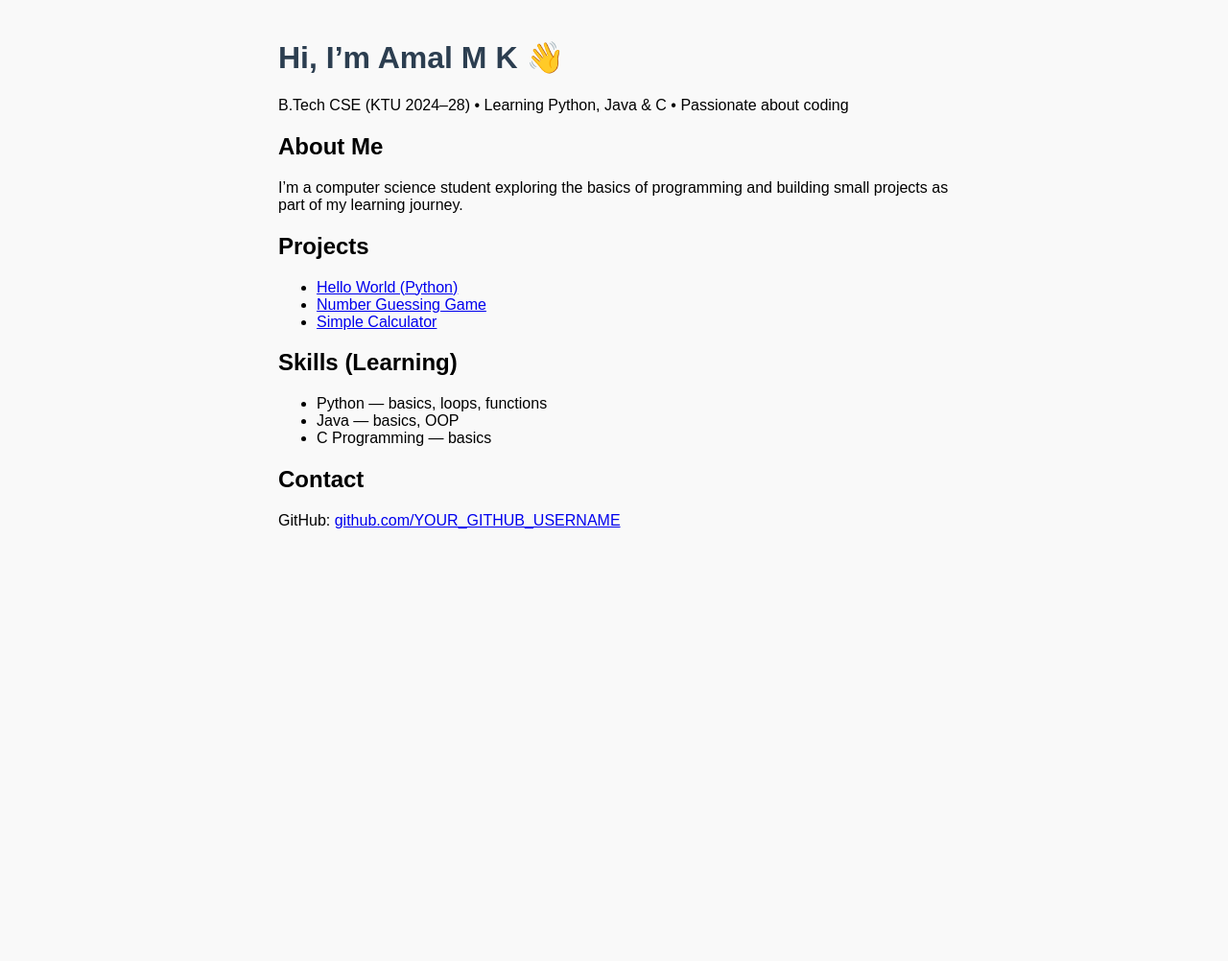
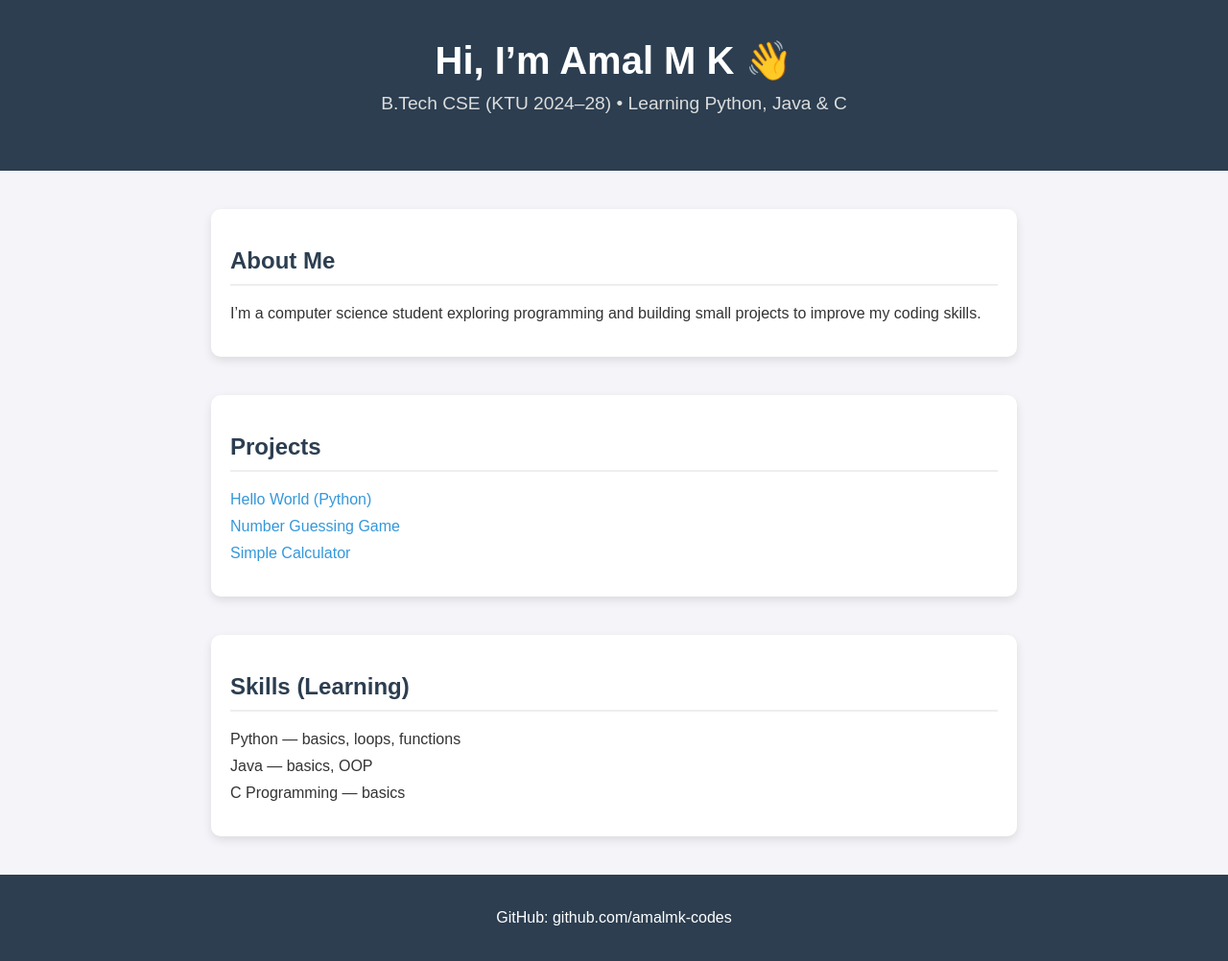
Before and after one commit to amalmk-codes/amalmk-codes.github.io, a plain HTML site: page index.html in a window 1280 px wide. Shown: the whole page at 96% size. Before the commit the page ends 800 px from the top, so only its background shows below. Drawn offline with Linux system fonts and the light colour scheme.

Commit message:
Update index.html

```diff
--- a/index.html
+++ b/index.html
@@ -4,29 +4,96 @@
   <meta charset="utf-8" />
   <meta name="viewport" content="width=device-width,initial-scale=1" />
   <title>Amal M K — Portfolio</title>
+  <style>
+    body {
+      font-family: Arial, sans-serif;
+      margin: 0;
+      padding: 0;
+      background: #f4f4f9;
+      color: #333;
+    }
+    header {
+      background: #2c3e50;
+      color: #fff;
+      padding: 40px 20px;
+      text-align: center;
+    }
+    header h1 {
+      margin: 0;
+      font-size: 2.5rem;
+    }
+    header p {
+      margin-top: 10px;
+      font-size: 1.2rem;
+      color: #ddd;
+    }
+    section {
+      max-width: 800px;
+      margin: 40px auto;
+      padding: 20px;
+      background: #fff;
+      border-radius: 10px;
+      box-shadow: 0 4px 10px rgba(0,0,0,0.1);
+    }
+    h2 {
+      color: #2c3e50;
+      border-bottom: 2px solid #eee;
+      padding-bottom: 10px;
+    }
+    ul {
+      list-style-type: none;
+      padding: 0;
+    }
+    li {
+      margin: 10px 0;
+    }
+    a {
+      color: #3498db;
+      text-decoration: none;
+    }
+    a:hover {
+      text-decoration: underline;
+    }
+    footer {
+      text-align: center;
+      padding: 20px;
+      background: #2c3e50;
+      color: #fff;
+      margin-top: 40px;
+    }
+  </style>
 </head>
-<body style="font-family: Arial; max-width: 700px; margin: auto; padding: 20px; background: #f9f9f9;">
-  <h1 style="color: #2c3e50;">Hi, I’m Amal M K 👋</h1>
-  <p>B.Tech CSE (KTU 2024–28) • Learning Python, Java & C • Passionate about coding</p>
+<body>
+  <header>
+    <h1>Hi, I’m Amal M K 👋</h1>
+    <p>B.Tech CSE (KTU 2024–28) • Learning Python, Java & C</p>
+  </header>
 
+  <section>
     <h2>About Me</h2>
-  <p>I’m a computer science student exploring the basics of programming and building small projects as part of my learning journey.</p>
+    <p>I’m a computer science student exploring programming and building small projects to improve my coding skills.</p>
+  </section>
 
+  <section>
     <h2>Projects</h2>
     <ul>
-    <li><a href="https://github.com/YOUR_GITHUB_USERNAME/HelloWorld">Hello World (Python)</a></li>
-    <li><a href="https://github.com/YOUR_GITHUB_USERNAME/Number-Guessing-Game">Number Guessing Game</a></li>
-    <li><a href="https://github.com/YOUR_GITHUB_USERNAME/Calculator">Simple Calculator</a></li>
+      <li><a href="https://github.com/amalmk-codes/HelloWorld">Hello World (Python)</a></li>
+      <li><a href="https://github.com/amalmk-codes/Number-Guessing-Game">Number Guessing Game</a></li>
+      <li><a href="https://github.com/amalmk-codes/Calculator">Simple Calculator</a></li>
     </ul>
+  </section>
 
+  <section>
     <h2>Skills (Learning)</h2>
     <ul>
       <li>Python — basics, loops, functions</li>
       <li>Java — basics, OOP</li>
       <li>C Programming — basics</li>
     </ul>
+  </section>
 
-  <h2>Contact</h2>
-  <p>GitHub: <a href="https://github.com/amalmk-codes">github.com/YOUR_GITHUB_USERNAME</a></p>
+  <footer>
+    <p>GitHub: <a href="https://github.com/amalmk-codes" style="color:#fff;">github.com/amalmk-codes</a></p>
+  </footer>
 </body>
 </html>
```
Lines whose indentation alone changed are shown as unchanged.
